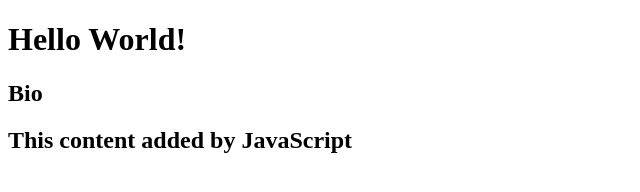
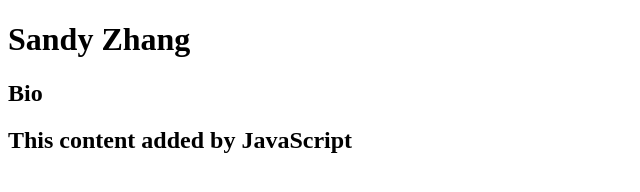
Before and after one commit to szhang48/my-first-website, a plain HTML site: page index.html in a window 1280 px wide. Shown: the whole page, without its empty margins (0-640 px from the left). Drawn offline with Linux system fonts and the light colour scheme.

Commit message:
update index.html

```diff
--- a/index.html
+++ b/index.html
@@ -5,7 +5,11 @@
     <title>My First Website</title>
 </head>
   <body>
-   <h1>Hello World!</h1>
+    <header>
+        <h1> Sandy Zhang</h1>
+    </header>
+
+
    <h2>Bio</h2>
    <script src="script.js"></script>
   </body>
```
